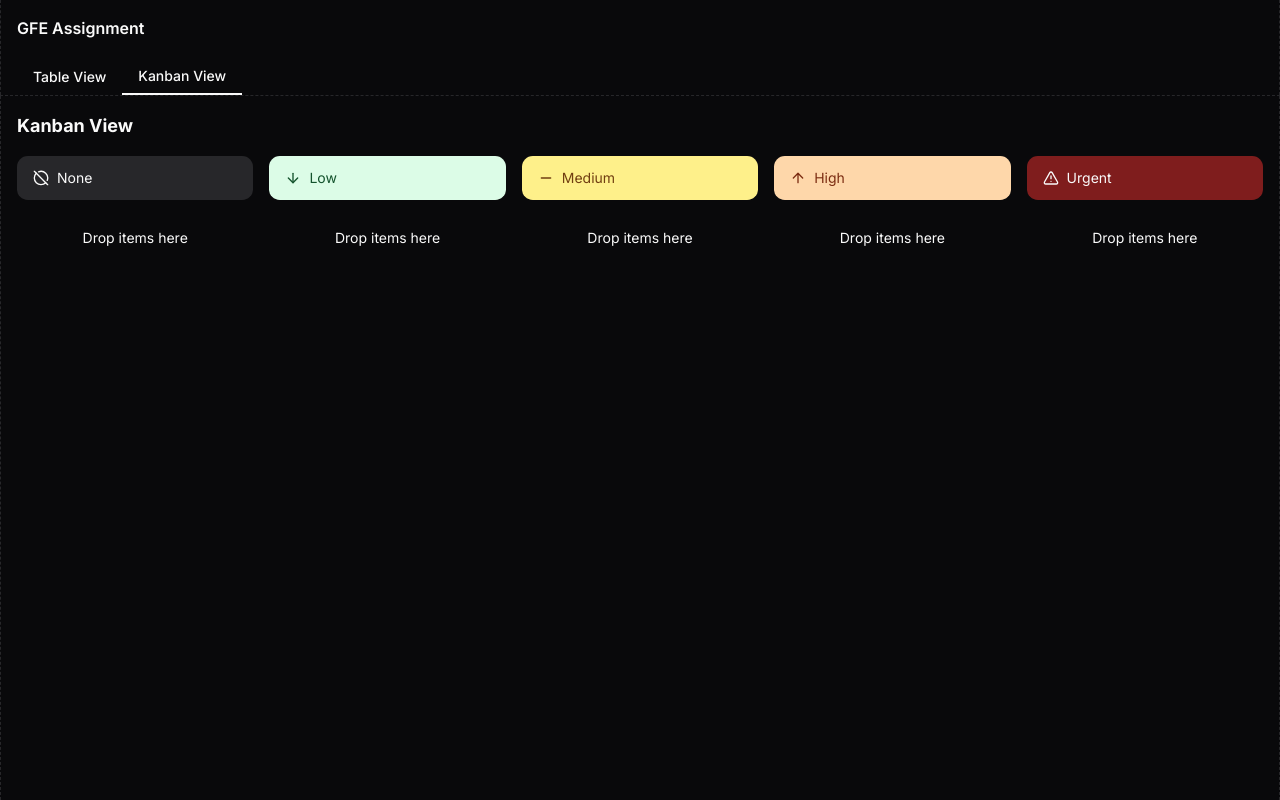
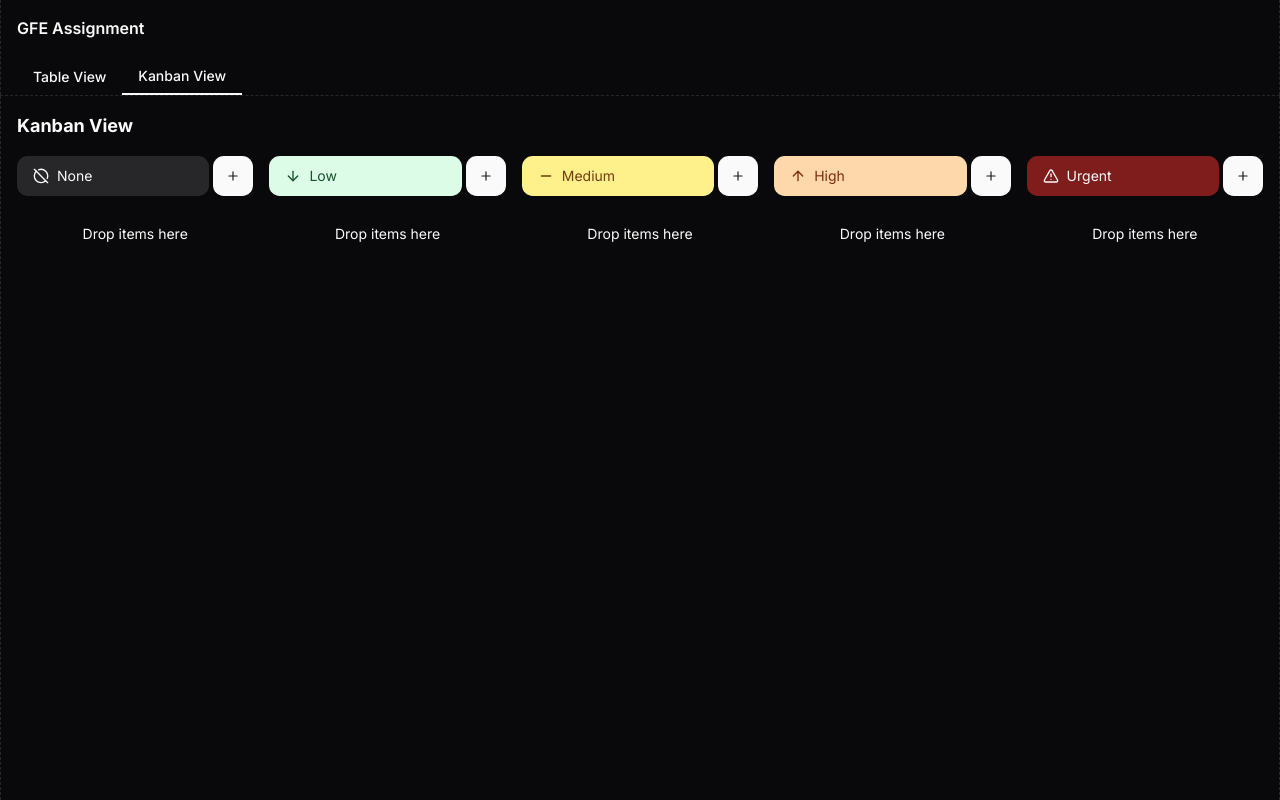
Before and after one commit to alifarooq9/gfe-assign, a Next.js app: page /kanban in a window 1280 px wide. Built offline with nearby package versions, Linux system fonts and the light colour scheme.

Commit message:
Fixed errors

```diff
--- a/src/app/_components/add-task-sheet.tsx
+++ b/src/app/_components/add-task-sheet.tsx
@@ -47,13 +47,23 @@ import { useRouter } from "next/navigation";
 import { createTaskSchema, updateTaskSchema } from "@/types/task";
 import { addTask, updateTask } from "@/app/_lib/actions";
 import { Switch } from "@/components/ui/switch";
-import { useEditTaskStore } from "@/app/_lib/tasks";
-import { useEffect, useState } from "react";
+import { useCreateTaskSheetStore, useEditTaskStore } from "@/app/_lib/tasks";
+import { useEffect } from "react";
 import { Calendar } from "@/components/ui/calendar";
 
-export default function AddTasksSheet() {
+type AddTasksSheetProps = {
+  showButton?: boolean;
+};
+
+export default function AddTasksSheet({
+  showButton = true,
+}: AddTasksSheetProps) {
   const router = useRouter();
-  const [open, setOpen] = useState(false);
+  const {
+    sheetOpen: open,
+    setSheetOpen: setOpen,
+    defaultValues,
+  } = useCreateTaskSheetStore();
 
   // if editTaskId is not null, display the edit form
   const { editTaskId, editTaskRowData, setEditTask } = useEditTaskStore();
@@ -78,7 +88,7 @@ export default function AddTasksSheet() {
     },
     onSuccess: () => {
       console.log("success");
-      setOpen(false);
+      setOpen({ sheetOpen: false });
     },
     onError: () => {
       console.log("error");
@@ -95,7 +105,7 @@ export default function AddTasksSheet() {
       },
       onSuccess: () => {
         console.log("success");
-        setOpen(false);
+        setOpen({ sheetOpen: false });
         setEditTask({
           id: null,
           row: null,
@@ -115,9 +125,21 @@ export default function AddTasksSheet() {
       form.setValue("priority", editTaskRowData.priority);
       form.setValue("status", editTaskRowData.status);
       form.setValue("customFields", editTaskRowData.customFields);
-      setOpen(true);
+      setOpen({ sheetOpen: true });
     }
-  }, [editTaskId, editTaskRowData]);
+
+    if (open) {
+      defaultValues?.priority &&
+        form.setValue("priority", defaultValues.priority);
+
+      defaultValues?.status && form.setValue("status", defaultValues.status);
+
+      defaultValues?.title && form.setValue("title", defaultValues.title);
+
+      defaultValues?.customFields &&
+        form.setValue("customFields", defaultValues.customFields);
+    }
+  }, [editTaskId, editTaskRowData, open]);
 
   const isEditing = !!editTaskId && !!editTaskRowData;
 
@@ -133,7 +155,7 @@ export default function AddTasksSheet() {
     <Sheet
       open={open}
       onOpenChange={(open) => {
-        setOpen(open);
+        setOpen({ sheetOpen: open });
         if (!open) {
           setEditTask({
             id: null,
@@ -142,11 +164,13 @@ export default function AddTasksSheet() {
         }
       }}
     >
-      <SheetTrigger asChild>
-        <Button type="button" size="icon">
-          <PlusIcon />
-        </Button>
-      </SheetTrigger>
+      {showButton && (
+        <SheetTrigger asChild>
+          <Button type="button" size="icon">
+            <PlusIcon />
+          </Button>
+        </SheetTrigger>
+      )}
       <SheetContent className="w-[calc(100%-2rem)] sm:max-w-[36rem]">
         <SheetHeader>
           <SheetTitle>Add Tasks</SheetTitle>
--- a/src/app/_lib/tasks.ts
+++ b/src/app/_lib/tasks.ts
@@ -51,6 +51,8 @@ export const useTaskMultiSelectStore = create<TaskMultiSelectStore>((set) => ({
 type CreateTaskSheet = {
   sheetOpen: boolean;
   setSheetOpen: (params: { sheetOpen: boolean }) => void;
+  defaultValues: Partial<Task> | null;
+  setDefaultValues: (params: Partial<Task>) => void;
 };
 
 export const useCreateTaskSheetStore = create<CreateTaskSheet>((set) => ({
@@ -58,4 +60,8 @@ export const useCreateTaskSheetStore = create<CreateTaskSheet>((set) => ({
   setSheetOpen: (params: { sheetOpen: boolean }) => {
     set({ sheetOpen: params.sheetOpen });
   },
+  defaultValues: null,
+  setDefaultValues: (params: Partial<Task>) => {
+    set({ defaultValues: params });
+  },
 }));
--- a/src/app/kanban/_components/kanban-column.tsx
+++ b/src/app/kanban/_components/kanban-column.tsx
@@ -1,8 +1,11 @@
+import { useCreateTaskSheetStore } from "@/app/_lib/tasks";
 import { KanbanRow } from "@/app/kanban/_components/kanban-row";
+import { Button } from "@/components/ui/button";
 import { OptionItem } from "@/config/task-options";
 import { cn } from "@/lib/utils";
 import { Task } from "@/types/task";
 import { useDroppable } from "@dnd-kit/core";
+import { PlusIcon } from "lucide-react";
 
 type KanbanColumnProps = {
   option: OptionItem;
@@ -14,20 +17,35 @@ export function KanbanColumn({ option, tasks }: KanbanColumnProps) {
     id: option.value,
   });
 
+  const { setSheetOpen, setDefaultValues } = useCreateTaskSheetStore();
+
   return (
     <div
       ref={setNodeRef}
       className={cn("rounded-lg flex flex-col gap-4", isOver && "bg-muted/60")}
     >
+      <div className="flex items-center justify-between gap-1">
         <h2
           className={cn(
-          "rounded-md px-4 py-3 [&_svg]:size-4 flex items-center gap-2 text-sm",
+            "rounded-md px-4 h-10 w-full [&_svg]:size-4 flex items-center gap-2 text-sm",
             option.variantColor
           )}
         >
           <option.icon />
           {option.label}
         </h2>
+        <Button
+          type="button"
+          size="iconSm"
+          className="flex-shrink-0 h-10 w-10"
+          onClick={() => {
+            setDefaultValues({ priority: option.value as Task["priority"] });
+            setSheetOpen({ sheetOpen: true });
+          }}
+        >
+          <PlusIcon />
+        </Button>
+      </div>
       <div className="grid gap-3">
         {tasks.length > 0 ? (
           tasks.map((t) => <KanbanRow key={t.id} task={t} />)
--- a/src/app/kanban/_components/kanban-row.tsx
+++ b/src/app/kanban/_components/kanban-row.tsx
@@ -8,7 +8,6 @@ import { CSS } from "@dnd-kit/utilities";
 import {
   Table,
   TableBody,
-  TableCaption,
   TableCell,
   TableHead,
   TableHeader,
--- a/src/app/kanban/page.tsx
+++ b/src/app/kanban/page.tsx
@@ -1,5 +1,6 @@
 "use client";
 
+import AddTasksSheet from "@/app/_components/add-task-sheet";
 import { KanbanView } from "@/app/kanban/_components/kanban-view";
 
 export default function Kanban() {
@@ -10,6 +11,8 @@ export default function Kanban() {
       </div>
 
       <KanbanView />
+
+      <AddTasksSheet showButton={false} />
     </main>
   );
 }
```
Lines whose indentation alone changed are shown as unchanged.
